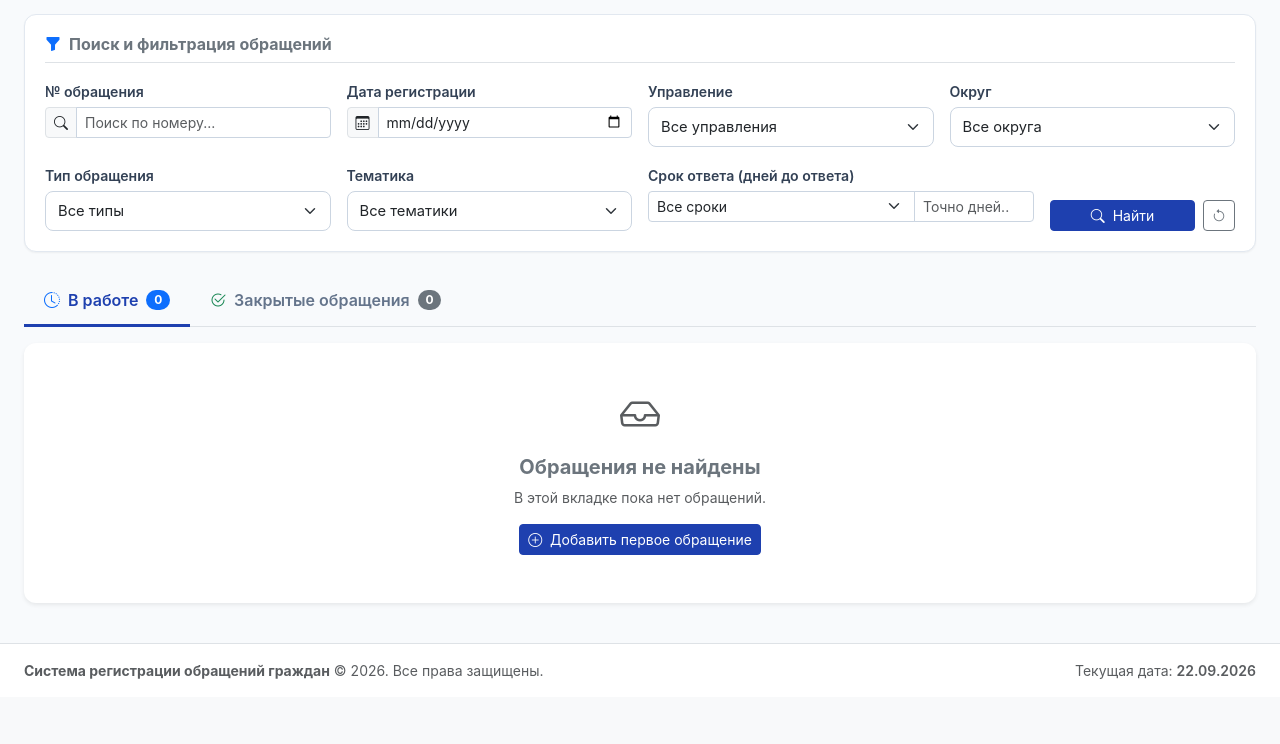
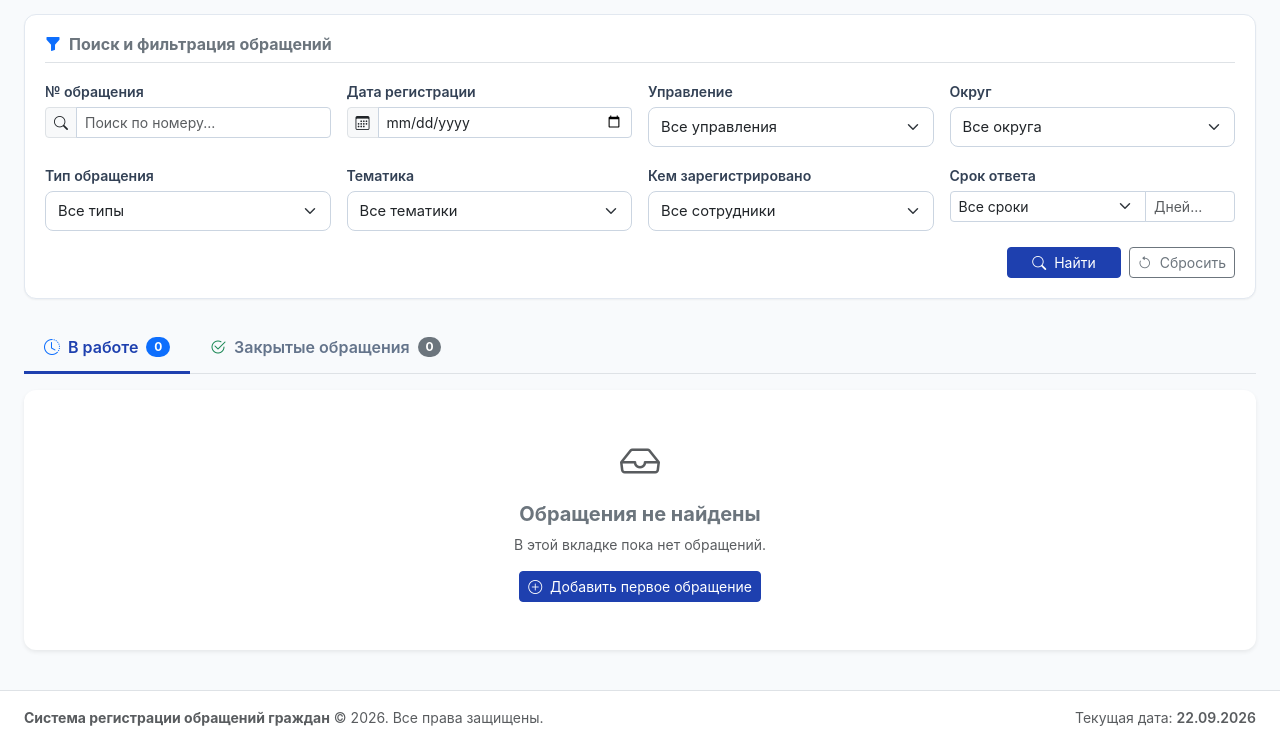
Before and after one commit to brookhut/system_for_registering_citizens_appeals, a Flask app: page /?tab=active in a window 1280 px wide. Shown: the part 179-923 px from the top of the page. Before the commit the page ends 858 px from the top, so only its background shows below. Run offline with Flask 3, Linux system fonts and the light colour scheme; a user stored in the database is signed in; data that the repository does not hold is empty; some libraries are stand-ins or nearby versions.

Commit message:
Display registrar (who registered) on main page for active and closed appeals
Co-authored-by: arena-agent <297053741+arena-agent@users.noreply.github.com>

```diff
--- a/app/routes/appeals.py
+++ b/app/routes/appeals.py
@@ -25,6 +25,7 @@ def index():
     search_district_id = request.args.get('district_id', '').strip()
     search_type_id = request.args.get('type_id', '').strip()
     search_topic_id = request.args.get('topic_id', '').strip()
+    search_created_by_id = request.args.get('created_by_id', '').strip()
     search_deadline_filter = request.args.get('deadline_filter', '').strip()
     search_exact_days = request.args.get('exact_days', '').strip()
 
@@ -51,6 +52,9 @@ def index():
 
         if search_topic_id and search_topic_id.isdigit():
             q = q.filter(Appeal.topic_id == int(search_topic_id))
+
+        if search_created_by_id and search_created_by_id.isdigit():
+            q = q.filter(Appeal.created_by_id == int(search_created_by_id))
 
         # Deadline / Days to answer filter
         today = date.today()
@@ -93,6 +97,7 @@ def index():
     managements = db_session.query(Management).filter_by(is_active=True).order_by(Management.name).all()
     appeal_types = db_session.query(AppealType).filter_by(is_active=True).order_by(AppealType.name).all()
     topics = db_session.query(Topic).filter_by(is_active=True).order_by(Topic.name).all()
+    registrators = db_session.query(User).filter_by(is_active=True).order_by(User.full_name).all()
 
     return render_template(
         'appeals/list.html',
@@ -105,6 +110,7 @@ def index():
         managements=managements,
         appeal_types=appeal_types,
         topics=topics,
+        registrators=registrators,
         search_number=search_number,
         search_reg_date=search_reg_date,
         search_reg_date_eur=format_date_eur(parsed_reg_date) if parsed_reg_date else '',
@@ -112,6 +118,7 @@ def index():
         search_district_id=search_district_id,
         search_type_id=search_type_id,
         search_topic_id=search_topic_id,
+        search_created_by_id=search_created_by_id,
         search_deadline_filter=search_deadline_filter,
         search_exact_days=search_exact_days,
         today=date.today(),
--- a/app/templates/appeals/list.html
+++ b/app/templates/appeals/list.html
@@ -23,7 +23,7 @@
         <h6 class="fw-bold mb-0 text-secondary d-flex align-items-center gap-2">
             <i class="bi bi-funnel-fill text-primary"></i> Поиск и фильтрация обращений
         </h6>
-        {% if search_number or search_reg_date or search_management_id or search_district_id or search_type_id or search_topic_id or search_deadline_filter or search_exact_days %}
+        {% if search_number or search_reg_date or search_management_id or search_district_id or search_type_id or search_topic_id or search_created_by_id or search_deadline_filter or search_exact_days %}
             <a href="{{ url_for('appeals.index', tab=tab) }}" class="btn btn-sm btn-link text-decoration-none text-danger p-0">
                 <i class="bi bi-x-circle me-1"></i> Сбросить все фильтры
             </a>
@@ -108,44 +108,57 @@
             </select>
         </div>
 
-        <!-- 7. Количество дней до ответа -->
-        <div class="col-12 col-sm-6 col-md-4 col-lg-4">
-            <label for="search_deadline_filter" class="form-label">Срок ответа (дней до ответа)</label>
+        <!-- 7. Кем зарегистрировано -->
+        <div class="col-12 col-sm-6 col-md-4 col-lg-3">
+            <label for="filter_created_by_id" class="form-label">Кем зарегистрировано</label>
+            <select class="form-select form-select-sm" id="filter_created_by_id" name="created_by_id">
+                <option value="">Все сотрудники</option>
+                {% for u in registrators %}
+                    <option value="{{ u.id }}" {% if search_created_by_id == u.id|string %}selected{% endif %}>
+                        {{ u.full_name }} (@{{ u.username }})
+                    </option>
+                {% endfor %}
+            </select>
+        </div>
+
+        <!-- 8. Количество дней до ответа -->
+        <div class="col-12 col-sm-6 col-md-4 col-lg-3">
+            <label for="search_deadline_filter" class="form-label">Срок ответа</label>
             <div class="input-group input-group-sm">
                 <select class="form-select" id="search_deadline_filter" name="deadline_filter">
                     <option value="">Все сроки</option>
                     <option value="overdue" {% if search_deadline_filter == 'overdue' %}selected{% endif %}>
-                        Просрочено (&lt; 0 дней)
+                        Просрочено (&lt; 0)
                     </option>
                     <option value="today" {% if search_deadline_filter == 'today' %}selected{% endif %}>
-                        Истекает сегодня (0 дней)
+                        Сегодня (0 дн.)
                     </option>
                     <option value="1-3" {% if search_deadline_filter == '1-3' %}selected{% endif %}>
-                        Срочные (1–3 дня)
+                        1–3 дня
                     </option>
                     <option value="4-7" {% if search_deadline_filter == '4-7' %}selected{% endif %}>
-                        До 7 дней (4–7 дней)
+                        4–7 дней
                     </option>
                     <option value=">7" {% if search_deadline_filter == '>7' %}selected{% endif %}>
-                        Более 7 дней (&gt; 7 дней)
+                        &gt; 7 дней
                     </option>
                     <option value="none" {% if search_deadline_filter == 'none' %}selected{% endif %}>
-                        Без контрольного срока
+                        Без срока
                     </option>
                 </select>
                 <input type="number" class="form-control" name="exact_days"
-                       placeholder="Точно дней..." value="{{ search_exact_days }}" style="max-width: 120px;"
+                       placeholder="Дней..." value="{{ search_exact_days }}" style="max-width: 90px;"
                        title="Точное число оставшихся дней">
             </div>
         </div>
 
         <!-- Кнопки управления поиском -->
-        <div class="col-12 col-sm-6 col-md-4 col-lg-2 d-flex align-items-end gap-2">
-            <button type="submit" class="btn btn-sm btn-primary w-100 py-1">
+        <div class="col-12 col-sm-6 col-md-4 col-lg-12 d-flex justify-content-end gap-2">
+            <button type="submit" class="btn btn-sm btn-primary px-4 py-1">
                 <i class="bi bi-search me-1"></i> Найти
             </button>
             <a href="{{ url_for('appeals.index', tab=tab) }}" class="btn btn-sm btn-outline-secondary py-1" title="Сбросить фильтры">
-                <i class="bi bi-arrow-counterclockwise"></i>
+                <i class="bi bi-arrow-counterclockwise me-1"></i> Сбросить
             </a>
         </div>
     </form>
@@ -155,7 +168,7 @@
 <ul class="nav nav-tabs mb-3 border-bottom" id="appealsTabs" role="tablist">
     <li class="nav-item" role="presentation">
         <a class="nav-link {% if tab == 'active' %}active{% endif %} d-flex align-items-center gap-2"
-           href="{{ url_for('appeals.index', tab='active', number=search_number, reg_date=search_reg_date, management_id=search_management_id, district_id=search_district_id, type_id=search_type_id, topic_id=search_topic_id, deadline_filter=search_deadline_filter, exact_days=search_exact_days) }}">
+           href="{{ url_for('appeals.index', tab='active', number=search_number, reg_date=search_reg_date, management_id=search_management_id, district_id=search_district_id, type_id=search_type_id, topic_id=search_topic_id, created_by_id=search_created_by_id, deadline_filter=search_deadline_filter, exact_days=search_exact_days) }}">
             <i class="bi bi-clock-history text-primary"></i>
             <span>В работе</span>
             <span class="badge rounded-pill {% if tab == 'active' %}bg-primary{% else %}bg-secondary{% endif %}">
@@ -165,7 +178,7 @@
     </li>
     <li class="nav-item" role="presentation">
         <a class="nav-link {% if tab == 'closed' %}active{% endif %} d-flex align-items-center gap-2"
-           href="{{ url_for('appeals.index', tab='closed', number=search_number, reg_date=search_reg_date, management_id=search_management_id, district_id=search_district_id, type_id=search_type_id, topic_id=search_topic_id, deadline_filter=search_deadline_filter, exact_days=search_exact_days) }}">
+           href="{{ url_for('appeals.index', tab='closed', number=search_number, reg_date=search_reg_date, management_id=search_management_id, district_id=search_district_id, type_id=search_type_id, topic_id=search_topic_id, created_by_id=search_created_by_id, deadline_filter=search_deadline_filter, exact_days=search_exact_days) }}">
             <i class="bi bi-check2-circle text-success"></i>
             <span>Закрытые обращения</span>
             <span class="badge rounded-pill {% if tab == 'closed' %}bg-success{% else %}bg-secondary{% endif %}">
@@ -176,8 +189,6 @@
 </ul>
 
 <!-- Таблица обращений -->
-<!-- "Отображаемая информация на главной странице:
-     Номер обращения, Округ, Управление, Тип обращения, Состоит на обслуживании, Срок ответа в количестве дней" -->
 <div class="card shadow-sm border-0 mb-4">
     <div class="card-body p-0">
         {% if appeals %}
@@ -185,13 +196,14 @@
             <table class="table table-hover align-middle mb-0">
                 <thead>
                     <tr>
-                        <th scope="col" class="ps-3 py-3" style="width: 170px;">Номер обращения</th>
+                        <th scope="col" class="ps-3 py-3" style="width: 160px;">Номер обращения</th>
                         <th scope="col" class="py-3">Округ</th>
                         <th scope="col" class="py-3">Управление</th>
                         <th scope="col" class="py-3">Тип обращения</th>
-                        <th scope="col" class="text-center py-3" style="width: 170px;">Состоит на обслуживании</th>
+                        <th scope="col" class="py-3" style="min-width: 155px;">Кем зарегистрировано</th>
+                        <th scope="col" class="text-center py-3" style="width: 140px;">Состоит на обслуживании</th>
                         <th scope="col" class="text-center py-3" style="width: 180px;">Срок ответа в количестве дней</th>
-                        <th scope="col" class="text-end pe-3 py-3" style="width: 100px;">Действие</th>
+                        <th scope="col" class="text-end pe-3 py-3" style="width: 80px;">Действие</th>
                     </tr>
                 </thead>
                 <tbody>
@@ -229,7 +241,20 @@
                             {% endif %}
                         </td>
 
-                        <!-- 5. Состоит на обслуживании (Да / Нет) -->
+                        <!-- 5. Кем зарегистрировано (для обращений в работе и закрытых) -->
+                        <td>
+                            {% if a.created_by %}
+                                <div class="fw-semibold text-dark text-nowrap d-flex align-items-center gap-1">
+                                    <i class="bi bi-person-fill text-primary"></i>
+                                    <span>{{ a.created_by.full_name }}</span>
+                                </div>
+                                <small class="text-muted d-block">@{{ a.created_by.username }}</small>
+                            {% else %}
+                                <span class="text-muted fst-italic">Не указан</span>
+                            {% endif %}
+                        </td>
+
+                        <!-- 6. Состоит на обслуживании (Да / Нет) -->
                         <td class="text-center">
                             {% if a.is_serviced %}
                                 <span class="badge badge-serviced-yes px-3 py-2 rounded-pill">
@@ -242,7 +267,7 @@
                             {% endif %}
                         </td>
 
-                        <!-- 6. Срок ответа в количестве дней -->
+                        <!-- 7. Срок ответа в количестве дней -->
                         <td class="text-center">
                             {% if a.status == 'Закрыто' %}
                                 <span class="badge badge-status-closed rounded-pill px-3 py-1">
@@ -250,6 +275,11 @@
                                 </span>
                                 {% if a.closed_at %}
                                     <div class="small text-muted">{{ a.closed_at.strftime('%d.%m.%Y') }}</div>
+                                {% endif %}
+                                {% if a.closed_by %}
+                                    <div class="small text-muted text-nowrap" title="Закрыл: {{ a.closed_by.full_name }} (@{{ a.closed_by.username }})">
+                                        <i class="bi bi-person-check text-success me-1"></i>{{ a.closed_by.full_name }}
+                                    </div>
                                 {% endif %}
                             {% else %}
                                 {% set days = a.days_until_deadline %}
```
Also changed, not shown: tests/test_app.py (+24 -1 lines).
